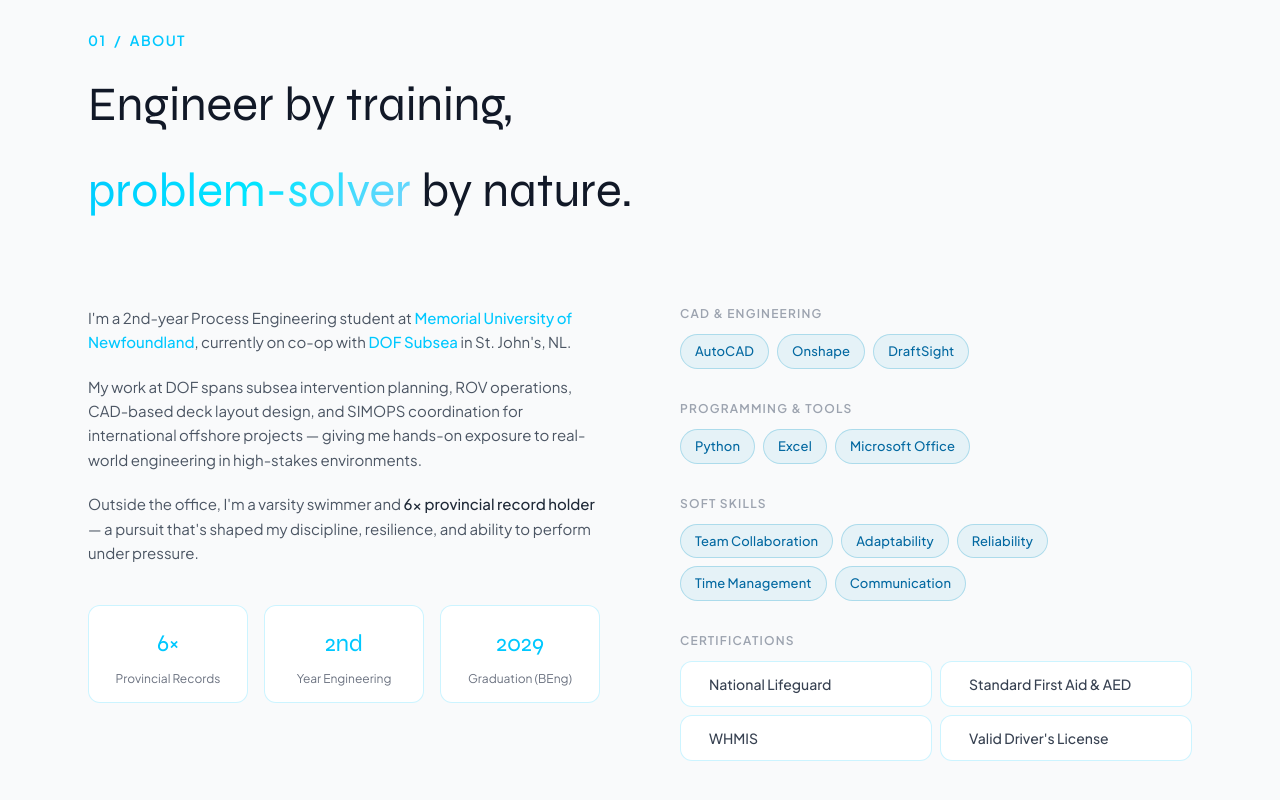
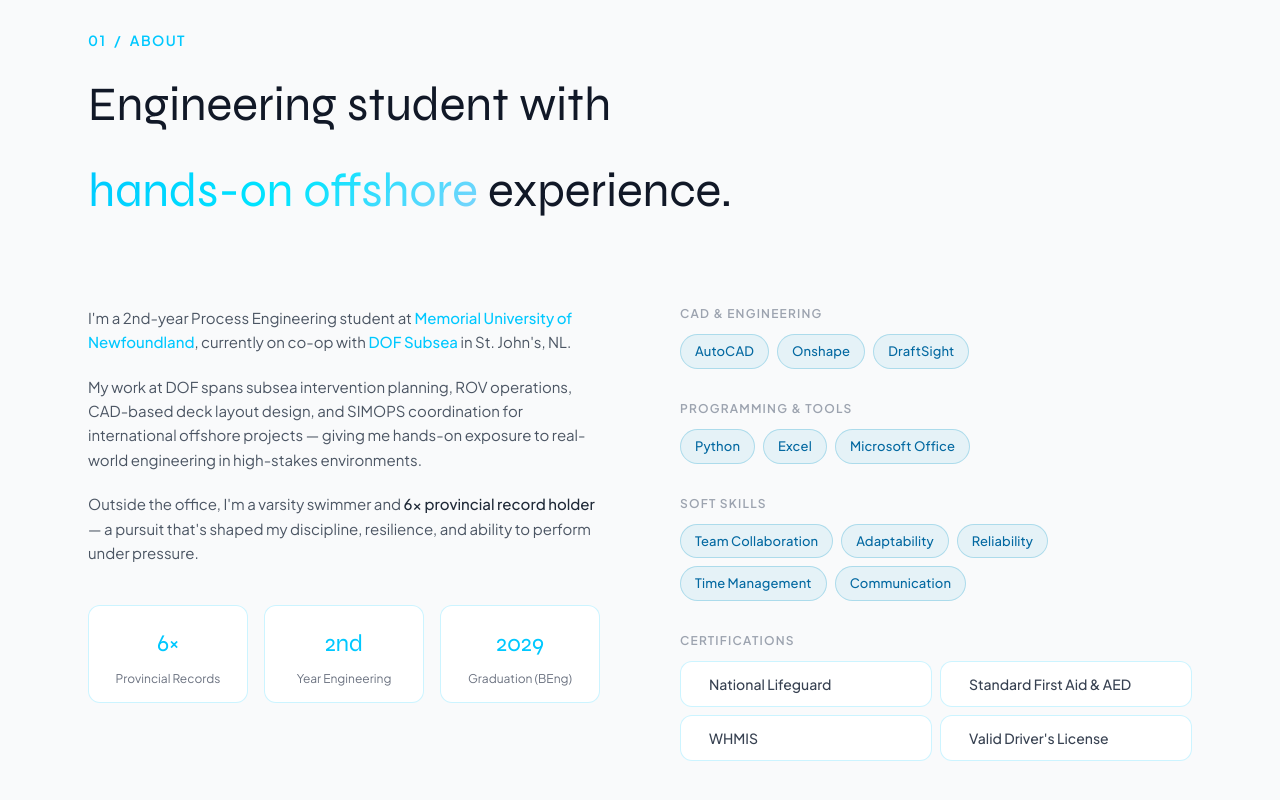
Before and after one commit to jakelecoure/Portfolio, a React (Vite) app in the folder jake-portfolio/: page / in a window 1280 px wide. Shown: the part 898-1698 px from the top of the page. Built offline with nearby package versions, Linux system fonts and the light colour scheme.

Commit message:
Update About.jsx

```diff
--- a/jake-portfolio/src/components/About.jsx
+++ b/jake-portfolio/src/components/About.jsx
@@ -56,8 +56,8 @@ export default function About() {
             01 &nbsp;/&nbsp; About
           </p>
           <h2 className="font-display font-800 text-3xl md:text-5xl dark:text-white text-gray-900 leading-tight">
-            Engineer by training,<br />
-            <span className="text-gradient">problem-solver</span> by nature.
+            Engineering student with<br />
+            <span className="text-gradient">hands-on offshore</span> experience.
           </h2>
         </div>
 
```
